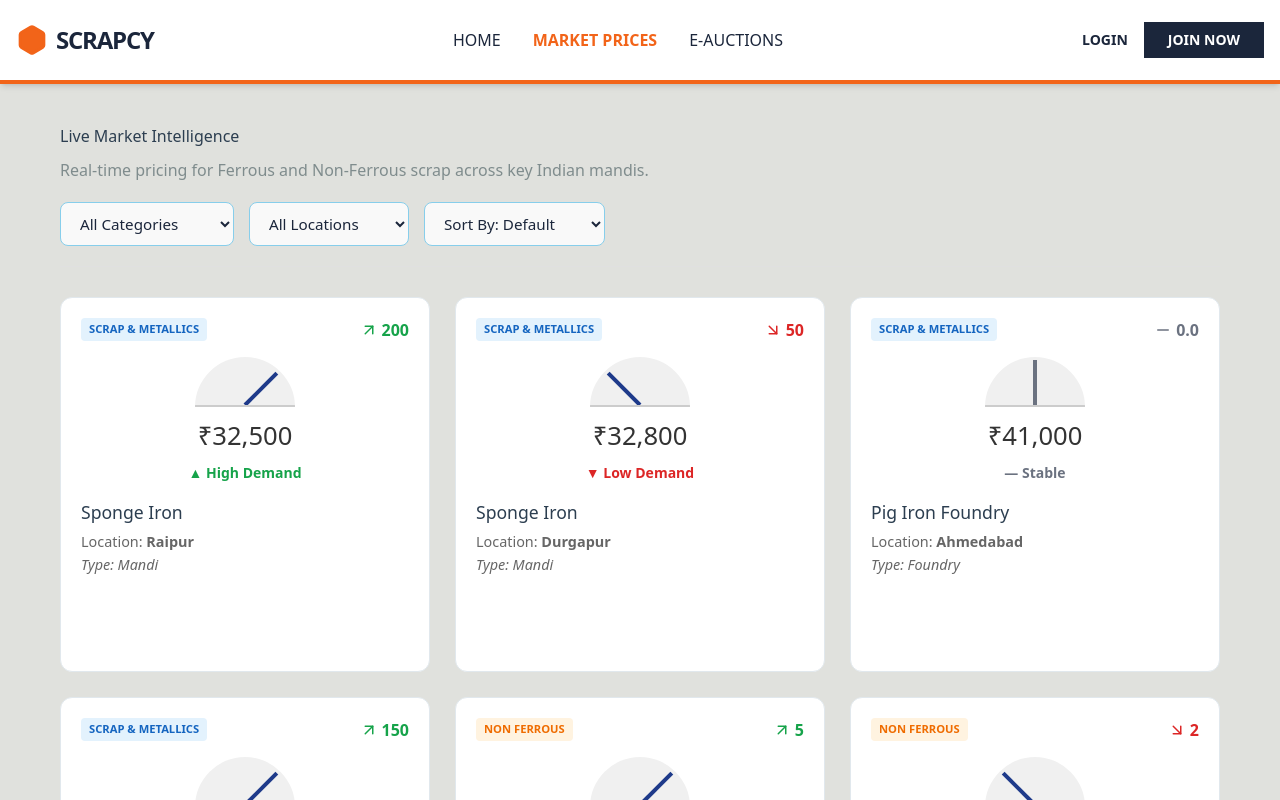
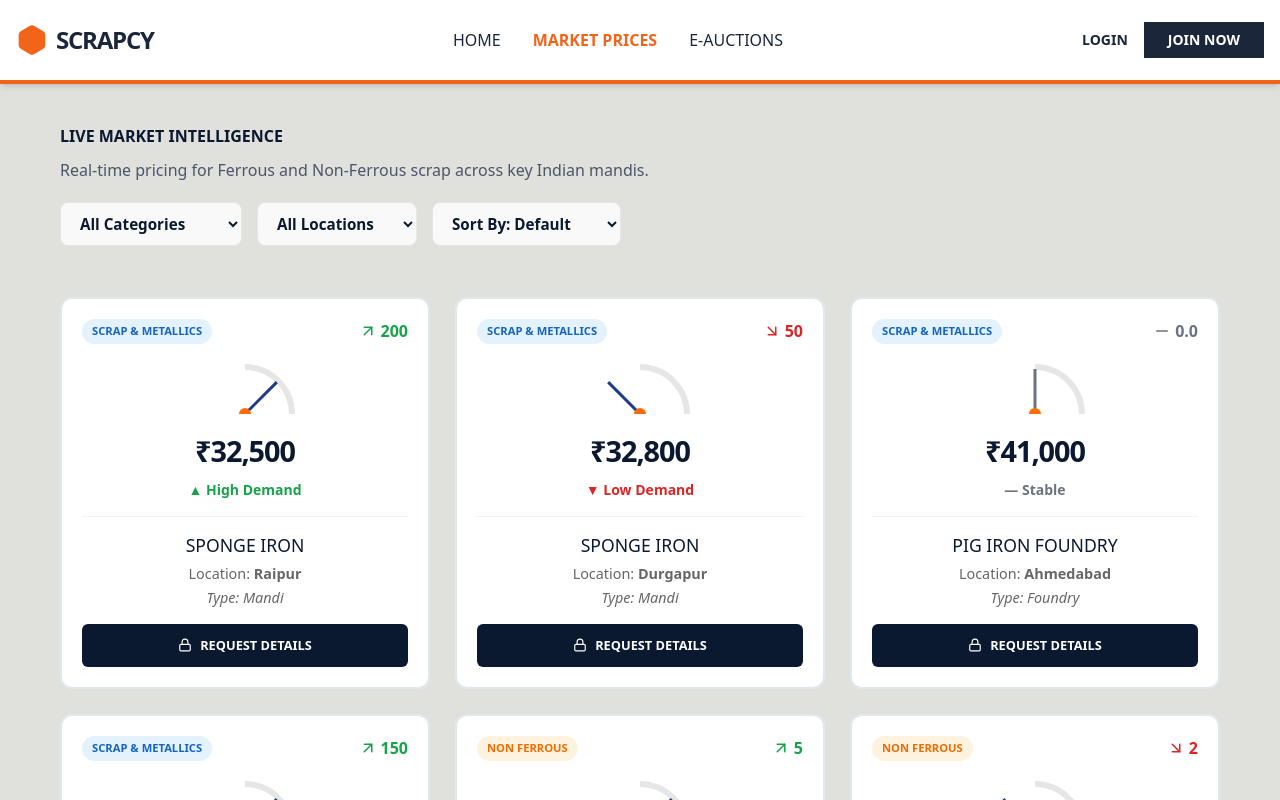
Before and after one commit to nilesh94/scrapcy-frontend, a React (Create React App) app: page /tracker in a window 1280 px wide. Shown: the top 800 px of the page. Built offline with nearby package versions, Linux system fonts and the light colour scheme.

Commit message:
Update PriceTracker.css

```diff
--- a/src/components/PriceTracker/PriceTracker.css
+++ b/src/components/PriceTracker/PriceTracker.css
@@ -13,8 +13,8 @@
   border-bottom: 1px solid #e0e0e0;
 }
 
-.pt-header h2 { color: #2c3e50; margin-bottom: 10px; }
-.pt-header p { color: #7f8c8d; }
+.pt-header h2 { color: #0a192f; margin-bottom: 10px; font-weight: 900; text-transform: uppercase; }
+.pt-header p { color: #4a5568; }
 
 /* --- Controls --- */
 .pt-controls {
@@ -27,11 +27,13 @@
 .pt-controls select {
   padding: 10px 15px;
   border-radius: 8px;
-  border: 1px solid #87ceeb;
+  border: 1px solid #e6e6e6;
   background-color: #f9f9f9;
   font-size: 0.95em;
   cursor: pointer;
   min-width: 160px;
+  font-weight: bold;
+  color: #0a192f;
 }
 
 /* --- Grid --- */
@@ -43,86 +45,121 @@
 
 .pt-card {
   background: #ffffff;
-  border: 1px solid #e1e8ed;
+  border: 2px solid #e1e8ed;
   border-radius: 12px;
   padding: 20px;
-  transition: transform 0.2s, box-shadow 0.2s;
+  transition: all 0.2s;
   position: relative;
 }
 
 .pt-card:hover {
   transform: translateY(-5px);
+  border-color: #0a192f;
   box-shadow: 0 8px 15px rgba(0,0,0,0.1);
 }
 
 .pt-card-top {
   display: flex;
   justify-content: space-between;
-  align-items: flex-start;
-  margin-bottom: 15px;
+  align-items: center;
+  margin-bottom: 20px;
 }
 
 .cat-badge {
   font-size: 0.7em;
-  padding: 3px 8px;
-  border-radius: 4px;
+  padding: 4px 10px;
+  border-radius: 20px;
   font-weight: bold;
   text-transform: uppercase;
 }
 .cat-badge.fe { background-color: #e3f2fd; color: #1565c0; } /* Ferrous */
 .cat-badge.nf { background-color: #fff3e0; color: #ef6c00; } /* Non-Ferrous */
 
-.pt-actions button {
-  background: none;
-  border: none;
-  cursor: pointer;
-  font-size: 1.2em;
-  margin-left: 5px;
-  opacity: 0.6;
-}
-.pt-actions button:hover { opacity: 1; }
-
-/* --- Meter Visuals --- */
+/* --- Gauge Visuals --- */
 .gauge-box {
   width: 100px;
   height: 50px;
-  background: #f0f0f0;
-  border-radius: 100px 100px 0 0;
-  margin: 0 auto 10px;
+  margin: 0 auto 15px;
   position: relative;
   overflow: hidden;
-  border-bottom: 2px solid #ccc;
 }
+
+.gauge-arc {
+  width: 100px;
+  height: 100px;
+  border-radius: 50%;
+  border: 6px solid #e6e6e6; /* Platinum Ring */
+  border-bottom-color: transparent;
+  border-left-color: transparent;
+  border-right-color: transparent;
+  transform: rotate(45deg);
+  position: absolute;
+  top: 0;
+  left: 0;
+}
+
 .gauge-needle {
-  width: 4px;
+  width: 3px;
   height: 45px;
-  background: #555;
+  background: #0a192f; /* Navy Default */
   position: absolute;
   bottom: 0;
   left: 50%;
   transform-origin: bottom center;
-  transition: transform 0.5s ease-out;
+  transition: transform 0.7s cubic-bezier(0.4, 2, 0.55, 0.44); /* Bouncy effect */
+}
+
+.gauge-dot {
+  width: 12px;
+  height: 12px;
+  background-color: #ff6b00; /* Orange */
+  border-radius: 50%;
+  position: absolute;
+  bottom: -6px;
+  left: 50%;
+  transform: translateX(-50%);
 }
 
 .price-block { text-align: center; margin-bottom: 15px; }
-.price-block h3 { margin: 5px 0; font-size: 1.6em; color: #333; }
-.change-up { color: #27ae60; font-weight: bold; font-size: 0.9em; }
-.change-down { color: #c0392b; font-weight: bold; font-size: 0.9em; }
+.price-block h3 { margin: 5px 0; font-size: 1.8em; color: #0a192f; font-weight: 900; letter-spacing: -1px; }
 
-.pt-info h4 { margin: 0 0 5px 0; color: #2c3e50; font-size: 1.1em; }
+/* Info Section */
+.pt-info {
+    text-align: center;
+    border-top: 1px solid #f0f0f0;
+    padding-top: 15px;
+    margin-bottom: 15px;
+}
+.pt-info h4 { margin: 0 0 5px 0; color: #0a192f; font-size: 1.1em; text-transform: uppercase; }
 .pt-info p { margin: 2px 0; color: #666; font-size: 0.9em; }
 .spec-type { font-style: italic; color: #888; font-size: 0.85em; }
 
+/* Unlock Button */
 .pt-btn {
   width: 100%;
-  margin-top: 15px;
-  padding: 10px;
-  background-color: var(--color-primary-dark);
+  padding: 12px;
+  background-color: #0a192f;
   color: white;
   border: none;
   border-radius: 6px;
-  font-weight: 600;
+  font-weight: 700;
   cursor: pointer;
+  display: flex;
+  align-items: center;
+  justify-content: center;
+  gap: 8px;
+  text-transform: uppercase;
+  font-size: 0.8rem;
   transition: background 0.2s;
 }
-.pt-btn:hover { background-color: var(--color-primary); }
+.pt-btn:hover { background-color: #ff6b00; }
+
+.verified-contact {
+    background-color: #f0fdf4;
+    padding: 10px;
+    border-radius: 6px;
+    text-align: center;
+    border: 1px solid #86efac;
+}
+.contact-label { font-size: 0.7em; font-weight: 900; color: #15803d; text-transform: uppercase; display: flex; align-items: center; justify-content: center; gap: 4px; }
+.contact-info { font-size: 0.9em; font-weight: bold; color: #0a192f; }
```
